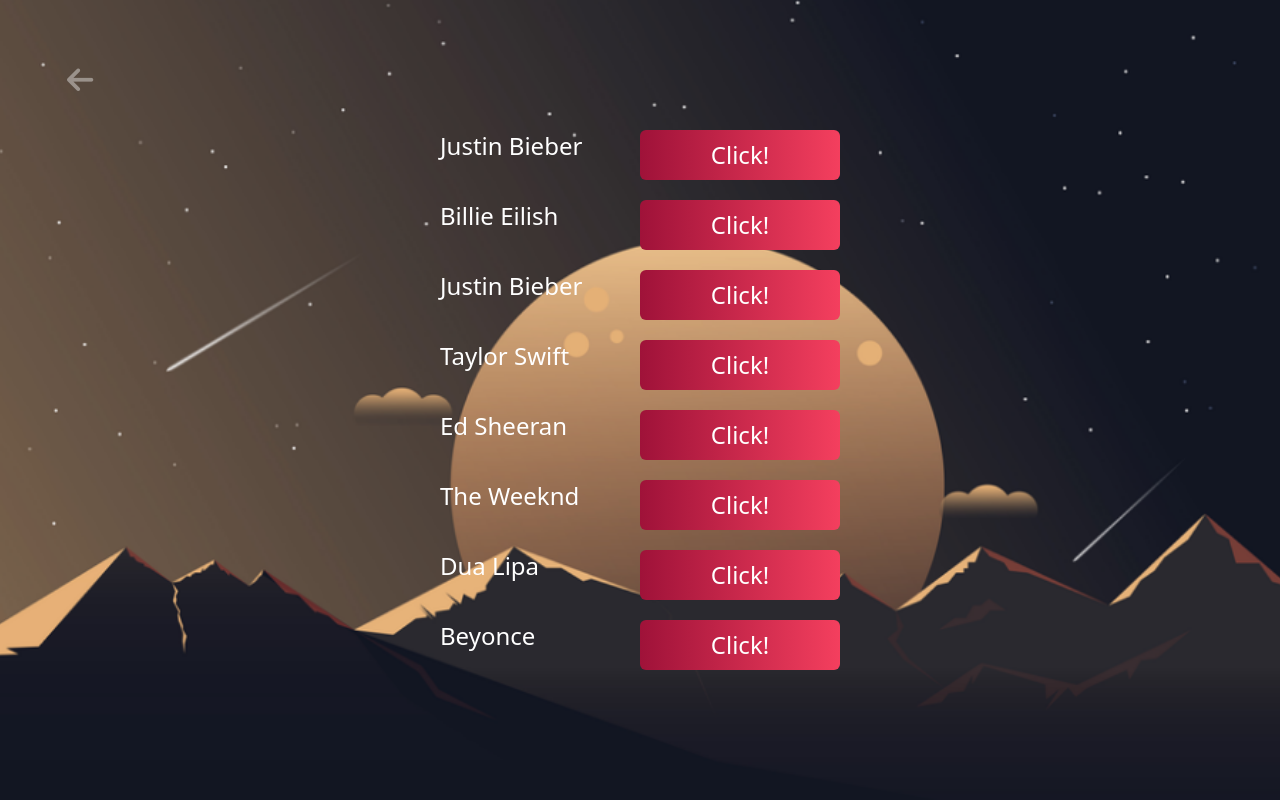
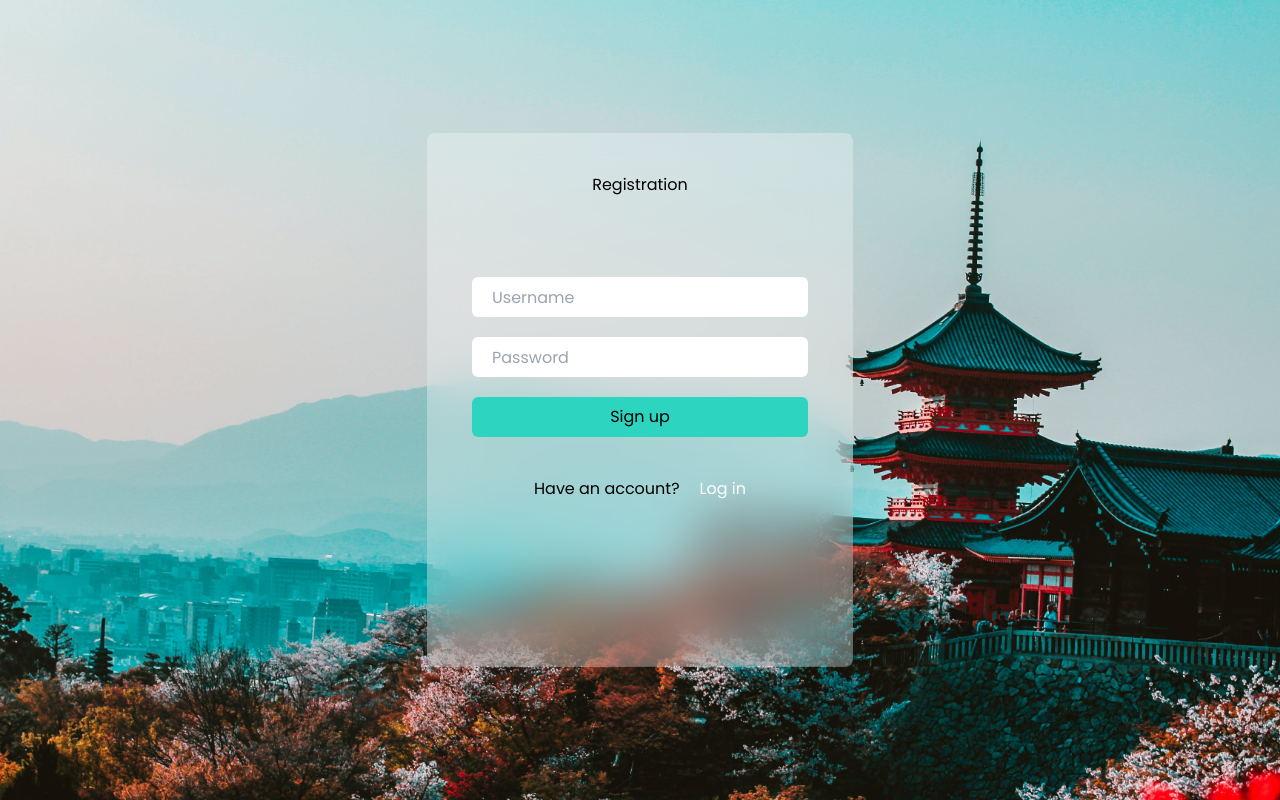
Before and after one commit to Fleksss/Learn-React, a React (Vite) app: page / in a window 1280 px wide. Built offline with nearby package versions, Linux system fonts and the light colour scheme.

Commit message:
add: registration page

```diff
--- a/src/App.tsx
+++ b/src/App.tsx
@@ -1,11 +1,11 @@
-import Main from "./modules/Home/views/Home"
+// import Main from "./modules/Home/views/Home"
+import Registration from "./modules/auth/Registration/views/Registration"
 
 function App() {
 
   return (
-    <>
-      <Main />
-    </>
+    // <Main />
+    <Registration />
   )
 }
 
--- /dev/null
+++ b/src/modules/auth/Registration/views/Registration.tsx
@@ -0,0 +1,22 @@
+const Registration = () => {
+  const inputClass = "w-full h-full rounded-md pl-5 outline-none bg-white focus:bg-opacity-0 transition ease-in-out delay-100 duration-300 focus:shadow-md cursor-text"
+  return (
+    <section className="w-screen h-screen bg-japanese bg-cover bg-no-repeat bg-center flex justify-center items-center">
+      <div className="w-1/3 h-2/3 rounded-lg bg-white bg-opacity-30 backdrop-blur-xl font-poppins p-10 flex flex-col justify-start gap-20 items-center">
+        <h1 className="">Registration</h1>
+        <div className="flex flex-col justify-start items-center grow gap-5">
+          <div className="w-full h-10">
+            <input type="text" placeholder="Username" className={inputClass} />
+          </div>
+          <div className="w-full h-10">
+            <input type="text" placeholder="Password" className={inputClass} />
+          </div>
+          <button className="transition ease-in-out delay-150 w-full h-10 bg-teal-400 hover:bg-teal-800 hover:text-white hover:-translate-y-1 hover:scale-110 rounded-md text-center duration-300 mb-5">Sign up</button>
+          <p className=" w-full flex justify-center gap-5"><span>Have an account?</span><a href="" className="transition ease-in-out delay-150 duration-300 text-white hover:text-gray-500">Log in</a></p>
+        </div>
+      </div>
+    </section>
+  )
+}
+
+export default Registration
--- a/tailwind.config.js
+++ b/tailwind.config.js
@@ -8,6 +8,9 @@
     extend: {
       fontFamily: {
         'poppins': ['Poppins']
+      },
+      backgroundImage: {
+        'japanese': "url('./src/assets/japanese.jpeg')"
       }
     },
   },
```
Also changed, not shown: src/assets/japanese.jpeg (added).
